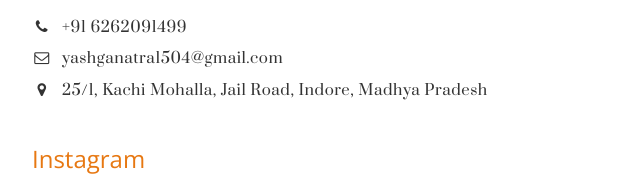
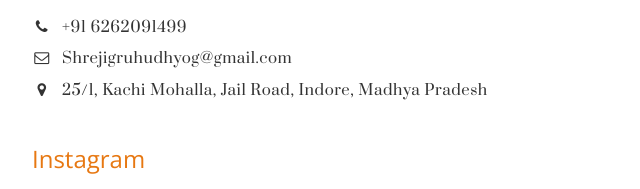
Before and after one commit to shreejigruh/ShreeJi, a plain HTML site: page index.html in a window 1280 px wide. Shown: the part 3787-3976 px from the top of the page, 68-708 px from the left. Drawn offline with nearby package versions, Linux system fonts and the light colour scheme.

Commit message:
update email

```diff
--- a/index.html
+++ b/index.html
@@ -453,7 +453,7 @@
                       <h3>Outlet Address</h3>
                       <address>
                         <p><i class="fa fa-phone"></i>+91 6262091499</p>
-                        <p><i class="fa fa-envelope-o"></i>yashganatra1504@gmail.com</p>
+                        <p><i class="fa fa-envelope-o"></i>Shrejigruhudhyog@gmail.com</p>
                         <p><i class="fa fa-map-marker"></i>25/1, Kachi Mohalla, Jail Road, Indore, Madhya Pradesh</p>
                       </address>
                     </div>
```
